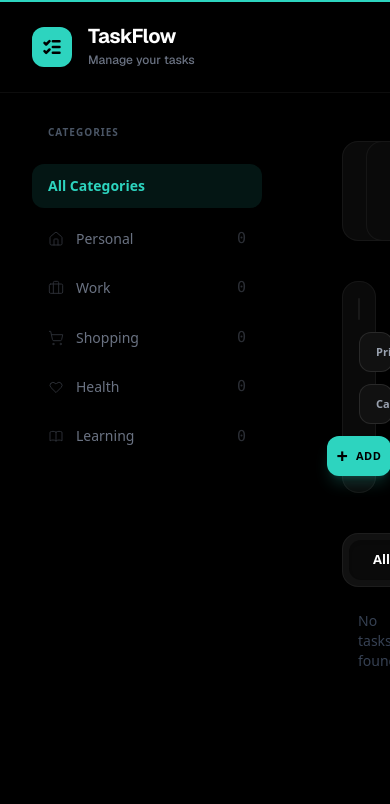
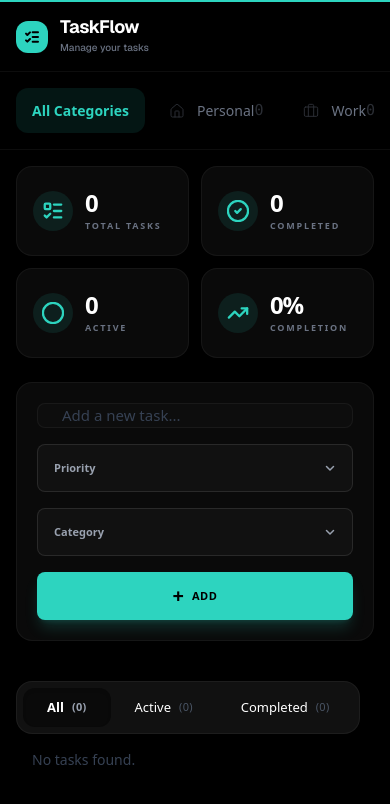
Before and after one commit to samuelesanna727-netizen/taskflow-app, a Next.js app: page / in a window 390 px wide. Shown: the top 804 px of the page. Built offline with nearby package versions, Linux system fonts and the light colour scheme.

Commit message:
Responsive 1.0

```diff
--- a/app/components/sidebar/Sidebar.tsx
+++ b/app/components/sidebar/Sidebar.tsx
@@ -1,5 +1,3 @@
-// components/sidebar/Sidebar.tsx
-
 "use client";
 
 import { Category, Task } from "@/app/context/TaskContext";
@@ -8,7 +6,9 @@ import CategoryButton from "./CategoryButton";
 type Props = {
   tasks: Task[];
   selectedCategory: Category | "All";
-  setSelectedCategory: (category: Category | "All") => void;
+  setSelectedCategory: (
+    category: Category | "All"
+  ) => void;
 };
 
 export default function Sidebar({
@@ -54,26 +54,48 @@ export default function Sidebar({
     {
       name: "Learning",
       icon: (
-        <path d="M12 6.253v13m0-13C10.832 5.477 9.246 5 7.5 5S4.168 5.477 3 6.253v13C4.168 18.477 5.754 18 7.5 18s3.332.477 4.5 1.253m0-13C13.168 5.477 14.754 5 16.5 5c1.747 0 3.332.477 4.5 1.253v13C19.832 18.477 18.247 18 16.5 18c-1.746 0-3.332.477-4.5 1.253" />
+        <path d="M12 6.253v13m0-13C10.832 5.477 9.246 5 7.5 5S4.168 5.477 3 6.253v13C4.168 18.477 5.754 18 7.5 18s3.332.477 4.5 1.253m0-13C13.168 5.477 14.754 5 16.5 5c1.747 0 3.332.477 4.5 1.253v13C19.832 18.477 18.247 18 16.5 18c-1.746 0-3.332-.477-4.5-1.253" />
       ),
     },
   ];
 
   return (
-    <aside className="w-80 bg-black p-8 flex flex-col ">
-      <nav className="flex-1">
-        <p className="text-[10px] font-bold text-gray-600 uppercase tracking-widest mb-6 px-4">
-          Categories
-        </p>
+    <aside className="
+      w-full lg:w-80
+      bg-black
+      px-4 sm:px-6 lg:px-8
+      py-4 lg:py-8
+      border-b lg:border-b-0 lg:border-r border-white/5
+      overflow-x-auto lg:overflow-visible
+      shrink-0
+    ">
 
-        <div className="space-y-1">
+      <nav className="flex lg:flex-col gap-2 lg:gap-0 w-full">
+
+        <div className="hidden lg:block">
+          <p className="text-[10px] font-bold text-gray-600 uppercase tracking-widest mb-6 px-4">
+            Categories
+          </p>
+        </div>
+
+        <div className="
+          flex lg:flex-col
+          gap-2
+          lg:space-y-1
+          min-w-max lg:min-w-0
+          w-full
+        ">
+
           <button
             onClick={() => setSelectedCategory("All")}
-            className={`w-full text-left px-4 py-3 rounded-xl text-sm font-bold mb-2 transition-all ${
-              selectedCategory === "All"
-                ? "bg-[#2DD4BF]/10 text-[#2DD4BF]"
-                : "text-gray-500 hover:text-gray-300"
-            }`}
+            className={`
+              text-left px-4 py-3 rounded-xl text-sm font-bold transition-all whitespace-nowrap w-full
+              ${
+                selectedCategory === "All"
+                  ? "bg-[#2DD4BF]/10 text-[#2DD4BF]"
+                  : "text-gray-500 hover:text-gray-300 hover:bg-white/[0.03]"
+              }
+            `}
           >
             All Categories
           </button>
@@ -85,10 +107,14 @@ export default function Sidebar({
               icon={cat.icon}
               selected={selectedCategory === cat.name}
               count={
-                tasks.filter((t) => t.category === cat.name).length
+                tasks.filter(
+                  (t) => t.category === cat.name
+                ).length
               }
               onClick={() =>
-                setSelectedCategory(cat.name as Category)
+                setSelectedCategory(
+                  cat.name as Category
+                )
               }
             />
           ))}
--- a/app/components/stats/StatBox.tsx
+++ b/app/components/stats/StatBox.tsx
@@ -6,24 +6,71 @@ type Props = {
   icon: "tasks" | "check" | "circle" | "trend";
 };
 
-export default function StatBox({ label, value, icon }: Props) {
+export default function StatBox({
+  label,
+  value,
+  icon,
+}: Props) {
   const icons = {
-    tasks: <><path d="M13 5h8"/><path d="M13 12h8"/><path d="M13 19h8"/><path d="m3 17 2 2 4-4"/><rect x="3" y="4" width="6" height="6" rx="1"/></>,
-    check: <><circle cx="12" cy="12" r="11" /><path d="m9 12 2 2 4-4" /></>,
+    tasks: (
+      <>
+        <path d="M13 5h8" />
+        <path d="M13 12h8" />
+        <path d="M13 19h8" />
+        <path d="m3 17 2 2 4-4" />
+        <rect
+          x="3"
+          y="4"
+          width="6"
+          height="6"
+          rx="1"
+        />
+      </>
+    ),
+
+    check: (
+      <>
+        <circle cx="12" cy="12" r="11" />
+        <path d="m9 12 2 2 4-4" />
+      </>
+    ),
+
     circle: <circle cx="12" cy="12" r="11" />,
-    trend: <><path d="M16 7h6v6"/><path d="m22 7-8.5 8.5-5-5L2 17"/></>,
+
+    trend: (
+      <>
+        <path d="M16 7h6v6" />
+        <path d="m22 7-8.5 8.5-5-5L2 17" />
+      </>
+    ),
   };
 
   return (
-    <div className="bg-[#0A0A0A] border border-white/5 p-7 rounded-2xl flex items-center gap-5 h-25 w-full transition-all hover:border-white/10">
-      <div className="w-12 h-12 rounded-full bg-[#2DD4BF]/10 flex items-center justify-center text-[#2DD4BF] shrink-0">
-        <svg width="22" height="22" viewBox="0 0 24 24" fill="none" stroke="currentColor" strokeWidth="2.5" strokeLinecap="round" strokeLinejoin="round">
+    <div className="bg-[#0A0A0A] border border-white/5 p-4 sm:p-5 lg:p-7 rounded-2xl flex items-center gap-3 sm:gap-5 min-h-[90px] lg:h-25 w-full transition-all hover:border-white/10">
+
+      <div className="w-10 h-10 sm:w-12 sm:h-12 rounded-full bg-[#2DD4BF]/10 flex items-center justify-center text-[#2DD4BF] shrink-0">
+        <svg
+          width="22"
+          height="22"
+          viewBox="0 0 24 24"
+          fill="none"
+          stroke="currentColor"
+          strokeWidth="2.5"
+          strokeLinecap="round"
+          strokeLinejoin="round"
+        >
           {icons[icon]}
         </svg>
       </div>
-      <div>
-        <div className="text-3xl font-black text-white tracking-tighter leading-none mb-1 ">{value}</div>
-        <div className="text-[10px] font-bold text-gray-500 uppercase tracking-[0.2em]">{label}</div>
+
+      <div className="min-w-0">
+        <div className="text-2xl sm:text-3xl font-black text-white tracking-tighter leading-none mb-1">
+          {value}
+        </div>
+
+        <div className="text-[9px] sm:text-[10px] font-bold text-gray-500 uppercase tracking-[0.2em]">
+          {label}
+        </div>
       </div>
     </div>
   );
--- a/app/components/tasks/TaskInput.tsx
+++ b/app/components/tasks/TaskInput.tsx
@@ -48,10 +48,10 @@ export default function TaskInput({
   };
 
   // Classi comuni per altezza e arrotondamento
-  const commonStyles = "h-10 rounded-xl transition-all duration-300";
+  const commonStyles = "h-10 lg:h-10 h-12 rounded-lg lg:rounded-xl transition-all duration-300";
 
   return (
-    <div className="bg-[#0A0A0A] p-4 rounded-[1rem] border border-white/5 mb-10 relative">
+    <div className="bg-[#0A0A0A] p-5 lg:p-4 rounded-2xl lg:rounded-[1rem] border border-white/5 mb-10 relative">
 
       {(isPriorityOpen || isCategoryOpen) && (
         <div
@@ -60,7 +60,7 @@ export default function TaskInput({
         />
       )}
 
-      <div className="flex flex-col lg:flex-row gap-3 items-center relative z-20">
+      <div className="flex flex-col lg:flex-row gap-4 lg:gap-3 items-stretch lg:items-center relative z-20">
 
         {/* INPUT BOX */}
         <div className={`flex-1 w-full bg-[#0D0D0D] border flex items-center ${commonStyles} ${
@@ -72,7 +72,7 @@ export default function TaskInput({
             onChange={(e) => setText(e.target.value)}
             onKeyDown={(e) => e.key === "Enter" && handleAddWithReset()}
             placeholder={error ? error : "Add a new task..."}
-            className={`w-full bg-transparent border-none outline-none px-6 text-sm font-medium ${
+            className={`w-full bg-transparent border-none outline-none px-6 text-[15px] font-medium ${
               error ? "placeholder:text-red-400/60 text-red-400" : "text-gray-300 placeholder:text-gray-700"
             }`}
           />
--- a/app/layout.tsx
+++ b/app/layout.tsx
@@ -1,23 +1,29 @@
 "use client";
+
 import "./globals.css";
 import { TaskProvider } from "./context/TaskContext";
-import { GeistSans } from 'geist/font/sans';
+import { GeistSans } from "geist/font/sans";
 
-export default function RootLayout({ children }: { children: React.ReactNode }) {
+export default function RootLayout({
+  children,
+}: {
+  children: React.ReactNode;
+}) {
   return (
     <html lang="it" className={`${GeistSans.className} h-full`}>
       <body className="h-screen overflow-hidden bg-black text-white flex flex-col">
 
-        {/* Linea estetica superiore */}
+        {/* Linea superiore */}
         <div className="h-[2px] w-full bg-[#2DD4BF] shrink-0" />
 
         <TaskProvider>
-          {/* HEADER SUPERIORE */}
-          <header className="w-full flex items-center gap-4 px-8 py-6 border-b border-white/5 bg-black shrink-0">
-            {/* Icona Verde */}
-            <div className="bg-[#2DD4BF] p-2.5 rounded-xl">
+
+          {/* HEADER */}
+          <header className="w-full flex items-center gap-3 sm:gap-4 px-4 sm:px-6 lg:px-8 py-4 sm:py-5 lg:py-6 border-b border-white/5 bg-black shrink-0">
+
+            <div className="bg-[#2DD4BF] p-2 sm:p-2.5 rounded-xl shrink-0">
               <svg
-                className="w-5 h-5 text-black"
+                className="w-4 h-4 sm:w-5 sm:h-5 text-black"
                 fill="none"
                 stroke="currentColor"
                 strokeWidth="3"
@@ -29,26 +35,29 @@ export default function RootLayout({ children }: { children: React.ReactNode })
               </svg>
             </div>
 
-            <div className="flex flex-col">
-              <h1 className="text-xl font-bold text-white tracking-tight leading-none">
+            <div className="flex flex-col min-w-0">
+              <h1 className="text-lg sm:text-xl font-bold text-white tracking-tight leading-none">
                 TaskFlow
               </h1>
-              <span className="text-xs text-gray-500 mt-1.5 font-medium">
+
+              <span className="text-[10px] sm:text-xs text-gray-500 mt-1 font-medium truncate">
                 Manage your tasks
               </span>
             </div>
           </header>
 
-          {/* AREA CONTENUTO */}
+          {/* CONTENUTO */}
           <div className="flex flex-1 w-full bg-black overflow-hidden">
-            <main className={`
+            <main
+              className="
                 flex-1 flex flex-col overflow-y-auto
                 [&::-webkit-scrollbar]:w-1.5
                 [&::-webkit-scrollbar-track]:bg-transparent
                 [&::-webkit-scrollbar-thumb]:bg-white/10
                 [&::-webkit-scrollbar-thumb]:rounded-full
                 hover:[&::-webkit-scrollbar-thumb]:bg-[#2DD4BF]
-            `}>
+              "
+            >
               {children}
             </main>
           </div>
--- a/app/page.tsx
+++ b/app/page.tsx
@@ -14,11 +14,10 @@ import TaskList from "./components/tasks/TaskList";
 import TaskFilters from "./components/tasks/TaskFilters";
 import StatBox from "./components/stats/StatBox";
 
-// Definizione dei pesi per la priorità (I è il più importante)
 const priorityWeight: Record<Priority, number> = {
-  "I": 1,
-  "II": 2,
-  "III": 3,
+  I: 1,
+  II: 2,
+  III: 3,
 };
 
 export default function Dashboard() {
@@ -34,13 +33,15 @@ export default function Dashboard() {
   const [priority, setPriority] = useState<Priority>("II");
   const [category, setCategory] = useState<Category>("Work");
 
-  const [errorVisible, setErrorVisible] = useState(false);
   const [error, setError] = useState<string | null>(null);
 
-  const [filter, setFilter] = useState<"All" | "Active" | "Completed">("All");
-  const [selectedCategory, setSelectedCategory] = useState<Category | "All">("All");
+  const [filter, setFilter] = useState<
+    "All" | "Active" | "Completed"
+  >("All");
 
-  // Logica di Filtraggio + ORDINAMENTO per priorità
+  const [selectedCategory, setSelectedCategory] =
+    useState<Category | "All">("All");
+
   const filteredTasks = tasks
     .filter((t) => {
       const matchesStatus =
@@ -58,12 +59,14 @@ export default function Dashboard() {
       return matchesStatus && matchesCategory;
     })
     .sort((a, b) => {
-      // 1. Sposta i completati in fondo (opzionale, ma consigliato per UX)
       if (a.completed !== b.completed) {
         return a.completed ? 1 : -1;
       }
-      // 2. Ordina per priorità (I < II < III)
-      return priorityWeight[a.priority] - priorityWeight[b.priority];
+
+      return (
+        priorityWeight[a.priority] -
+        priorityWeight[b.priority]
+      );
     });
 
   const stats = {
@@ -73,15 +76,16 @@ export default function Dashboard() {
     percent:
       tasks.length > 0
         ? Math.round(
-          (tasks.filter((t) => t.completed).length / tasks.length) * 100
+            (tasks.filter((t) => t.completed).length /
+              tasks.length) *
+              100
           )
         : 0,
   };
 
   const handleAdd = () => {
     if (!text.trim()) {
-      setError("Il task non può essere vuoto o solo spazi");
-
+      setError("Il task non può essere vuoto");
 
       setTimeout(() => {
         setError(null);
@@ -95,19 +99,41 @@ export default function Dashboard() {
   };
 
   return (
-    <div className="flex h-full w-full bg-black font-sans antialiased">
+    <div className="flex flex-col lg:flex-row h-full w-full bg-black font-sans antialiased overflow-hidden">
+
       <Sidebar
         tasks={tasks}
         selectedCategory={selectedCategory}
         setSelectedCategory={setSelectedCategory}
       />
 
-      <main className="flex-1 flex flex-col p-12 overflow-y-auto">
-        <div className="grid grid-cols-4 gap-6 mb-10">
-          <StatBox label="Total Tasks" value={stats.total} icon="tasks" />
-          <StatBox label="Completed" value={stats.completed} icon="check" />
-          <StatBox label="Active" value={stats.active} icon="circle" />
-          <StatBox label="Completion" value={`${stats.percent}%`} icon="trend" />
+      <main className="flex-1 flex flex-col p-4 sm:p-6 lg:p-12 overflow-y-auto min-h-0">
+
+        {/* STATS */}
+        <div className="grid grid-cols-2 xl:grid-cols-4 gap-3 sm:gap-4 lg:gap-6 mb-6 lg:mb-10">
+          <StatBox
+            label="Total Tasks"
+            value={stats.total}
+            icon="tasks"
+          />
+
+          <StatBox
+            label="Completed"
+            value={stats.completed}
+            icon="check"
+          />
+
+          <StatBox
+            label="Active"
+            value={stats.active}
+            icon="circle"
+          />
+
+          <StatBox
+            label="Completion"
+            value={`${stats.percent}%`}
+            icon="trend"
+          />
         </div>
 
         <TaskInput
@@ -121,9 +147,13 @@ export default function Dashboard() {
           error={error}
         />
 
-        <div className="flex flex-col gap-6">
-          <TaskFilters filter={filter} setFilter={setFilter} />
+        <div className="flex flex-col gap-4 lg:gap-6 min-h-0">
+          <TaskFilters
+            filter={filter}
+            setFilter={setFilter}
+          />
 
+          <div className="min-h-0 flex-1">
             <TaskList
               tasks={filteredTasks}
               toggleTask={toggleTask}
@@ -131,6 +161,7 @@ export default function Dashboard() {
               updateTask={updateTask}
             />
           </div>
+        </div>
       </main>
     </div>
   );
```
Lines whose indentation alone changed are shown as unchanged.
